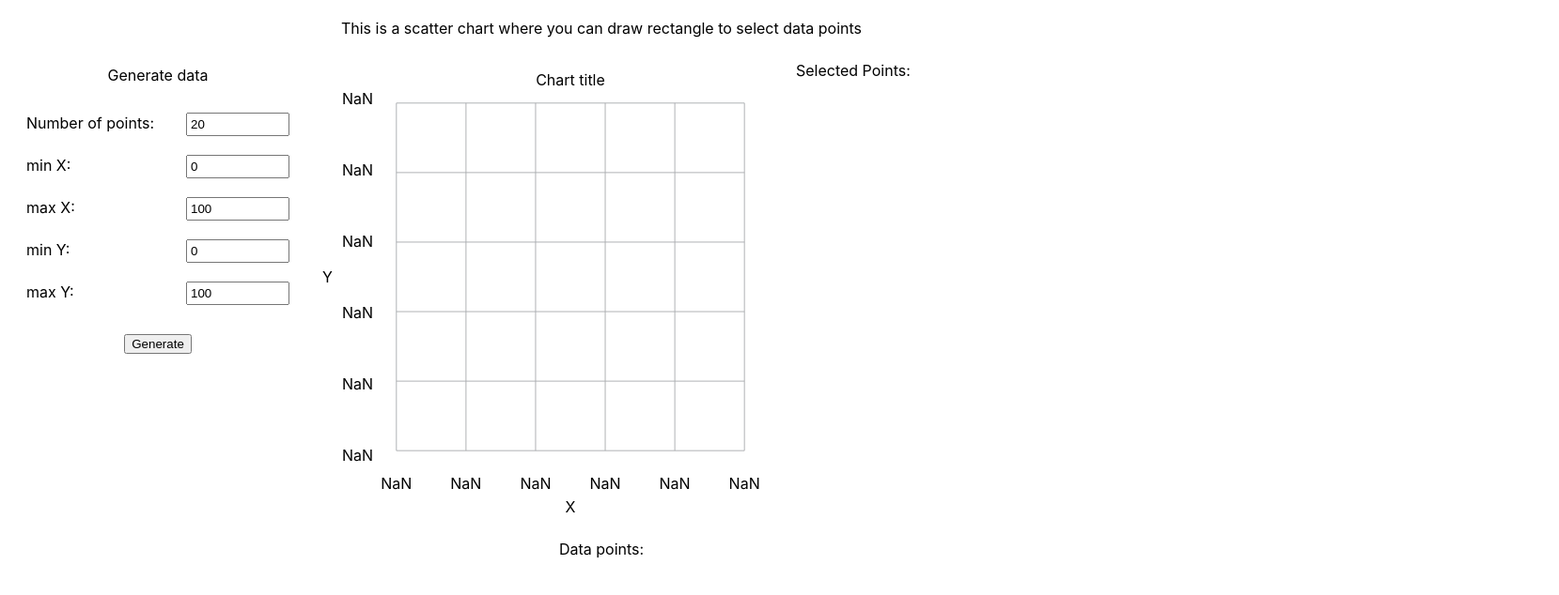
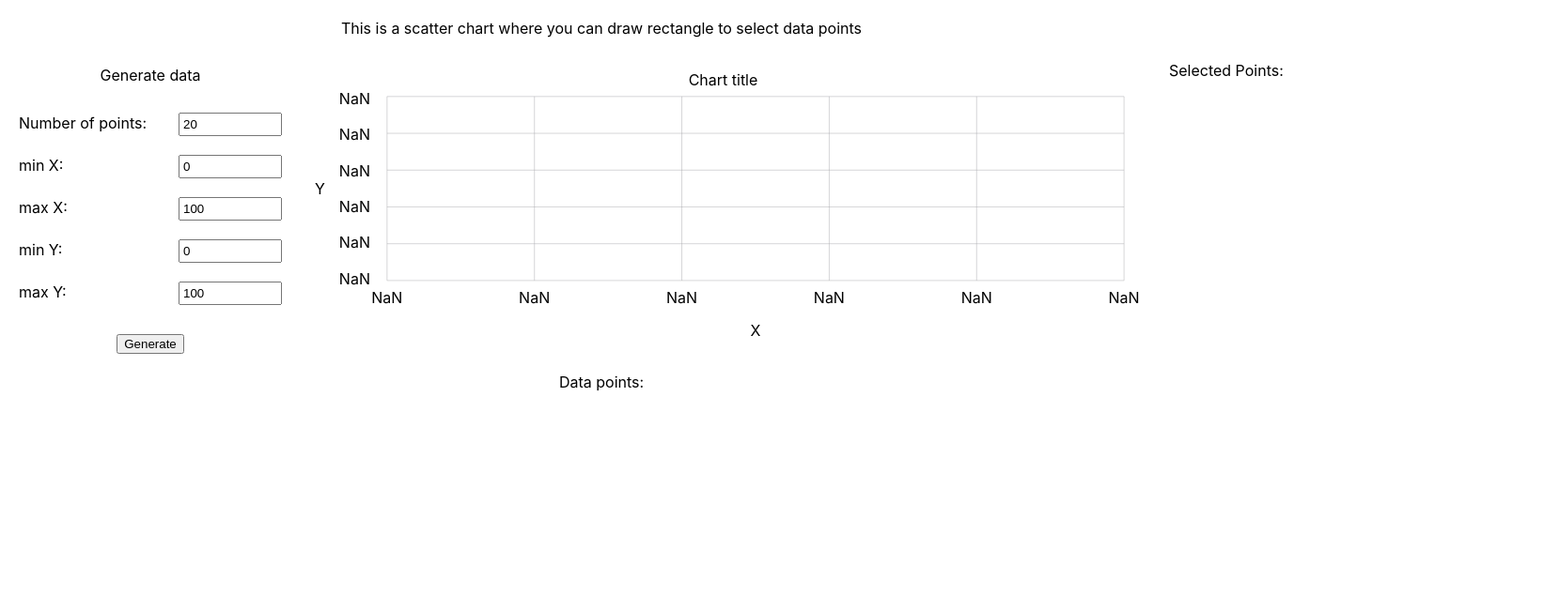
Before and after one commit to ktrungha/react-scatter-chart, a React (Create React App) app: page / in a window 1280 px wide. Shown: the top 634 px of the page at 94% size, 1659 px wide, since content can reach past the window. Built offline with nearby package versions, Linux system fonts and the light colour scheme.

Commit message:
accept width and auto height, and fix a bug of fitting svg into div

```diff
--- a/src/App.tsx
+++ b/src/App.tsx
@@ -167,8 +167,8 @@ class App extends React.Component<{}, State> {
               title="Chart title"
               xLabel="X"
               yLabel="Y"
-              height={400}
-              aspectRatio={1}
+              width={800}
+              aspectRatio={4}
               xSteps={5}
               ySteps={5}
               data={data}
--- a/src/components/ScatterChart.tsx
+++ b/src/components/ScatterChart.tsx
@@ -15,9 +15,6 @@ const Container = styled.div`
 const YLabelDiv = styled.div`
   display: flex;
   align-items: center;
-  height: ${(props: { height: number }) => {
-    return `${props.height}px`;
-  }};
 `;
 
 const YAxisDiv = styled.div`
@@ -381,12 +378,11 @@ class ScatterChart extends React.PureComponent<
       xLabel,
       yLabel,
       aspectRatio,
-      height,
+      width,
       title,
       xSteps,
       ySteps,
     } = this.props;
-    const width = height * aspectRatio;
 
     const {
       rectangleX1,
@@ -401,13 +397,17 @@ class ScatterChart extends React.PureComponent<
       convertData,
     } = this.state;
 
+    const height = this.svgContainer.current
+      ? this.svgContainer.current.getBoundingClientRect().height
+      : 0;
+
     return (
       <Container>
         <div style={{ display: 'flex', flexDirection: 'row-reverse' }}>
           <div
             style={{
-              width: `${width}px`,
               display: 'flex',
+              flex: 1,
               justifyContent: 'center',
             }}
           >
@@ -415,8 +415,8 @@ class ScatterChart extends React.PureComponent<
           </div>
         </div>
         <div style={{ display: 'flex' }}>
-          <YLabelDiv height={height}>
-            <div style={{ marginRight: '10px' }}>{yLabel}</div>
+          <YLabelDiv>
+            <div style={{ marginRight: '15px' }}>{yLabel}</div>
             <YAxisDiv>
               {range(ySteps + 1).map((v) => {
                 return <div key={v}>{minY + (v * (maxY - minY)) / ySteps}</div>;
@@ -427,13 +427,13 @@ class ScatterChart extends React.PureComponent<
             draggable={false}
             style={{
               userSelect: 'none',
-              height: `${height}px`,
               width: `${width}px`,
               position: 'relative',
             }}
             ref={this.svgContainer}
           >
             <svg
+              style={{ width: '100%', display: 'block' }}
               viewBox={`${0 - this.extra} ${0 - this.extra} ${viewBoxMaxX +
                 this.extra * 2} ${100 + this.extra * 2}`}
             >
@@ -496,11 +496,10 @@ class ScatterChart extends React.PureComponent<
                 <div
                   style={{
                     position: 'absolute',
-                    top: `${height + 10}px`,
+                    bottom: `${-20}px`,
                     left: `${(((v * viewBoxMaxX) / xSteps + this.extra) /
                       (this.extra * 2 + viewBoxMaxX)) *
-                      height *
-                      aspectRatio}px`,
+                      width}px`,
                     transform: 'translateX(-50%)',
                   }}
                   key={`${v}-label`}
@@ -545,7 +544,7 @@ interface ScatterChartState {
 
 interface ScatterChartProps {
   aspectRatio: number;
-  height: number;
+  width: number;
   title: string;
   xLabel: string;
   yLabel: string;
```
